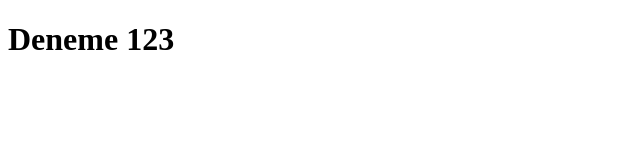
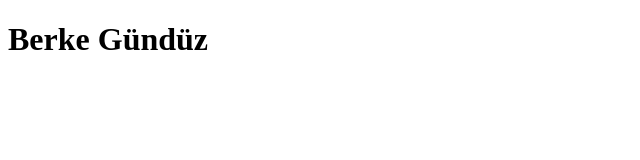
Before and after one commit to berkegunduz/deneme, a plain HTML site: page index.html in a window 1280 px wide. Shown: the whole page, without its empty margins (0-640 px from the left). Drawn offline with Linux system fonts and the light colour scheme.

Commit message:
farklı bilgisayardan klonlama denemesi

```diff
--- a/index.html
+++ b/index.html
@@ -6,6 +6,6 @@
     <title>Document</title>
 </head>
 <body>
-    <h1>Deneme 123 </h1>
+    <h1>Berke Gündüz </h1>
 </body>
 </html>
```
